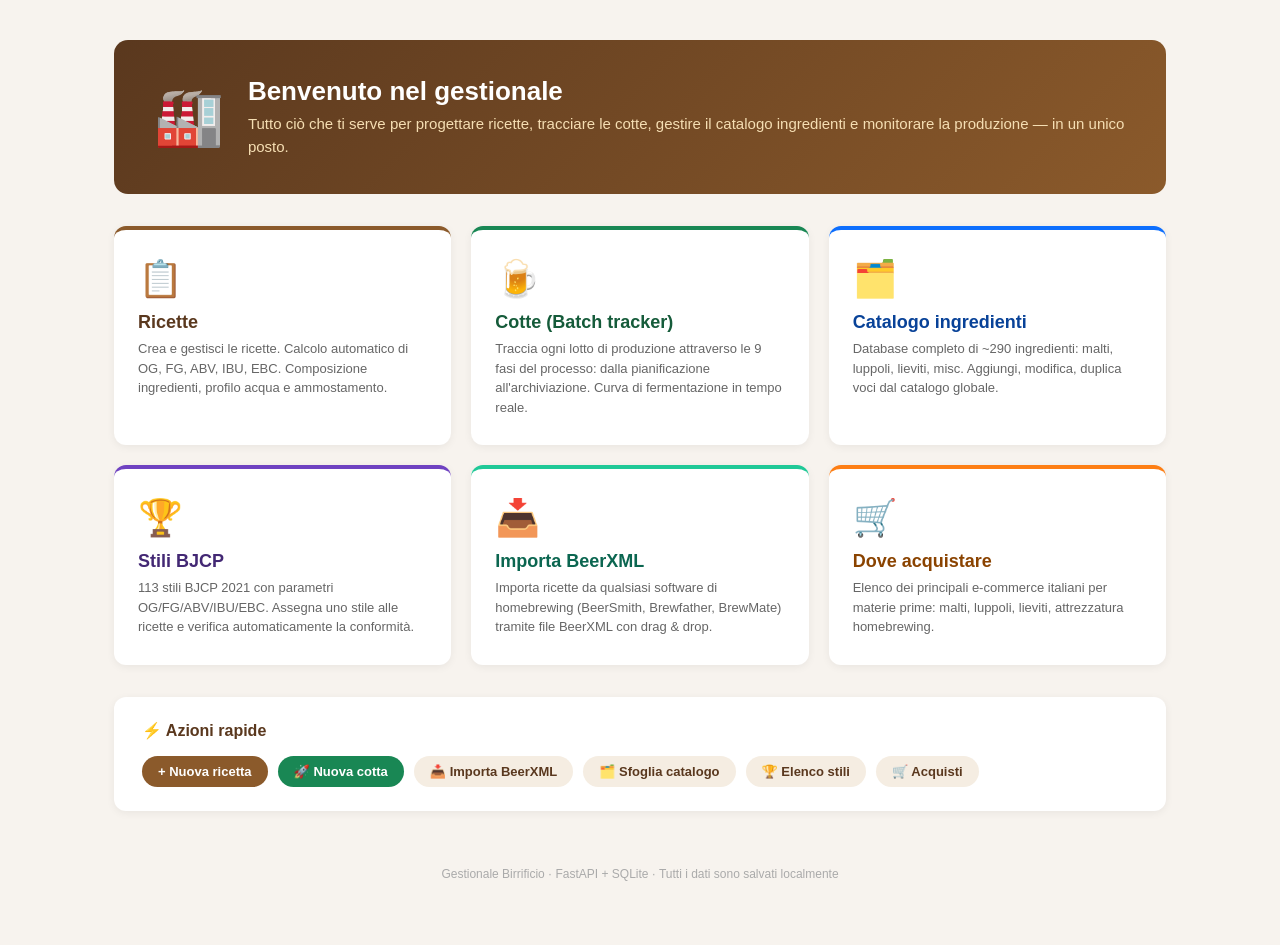
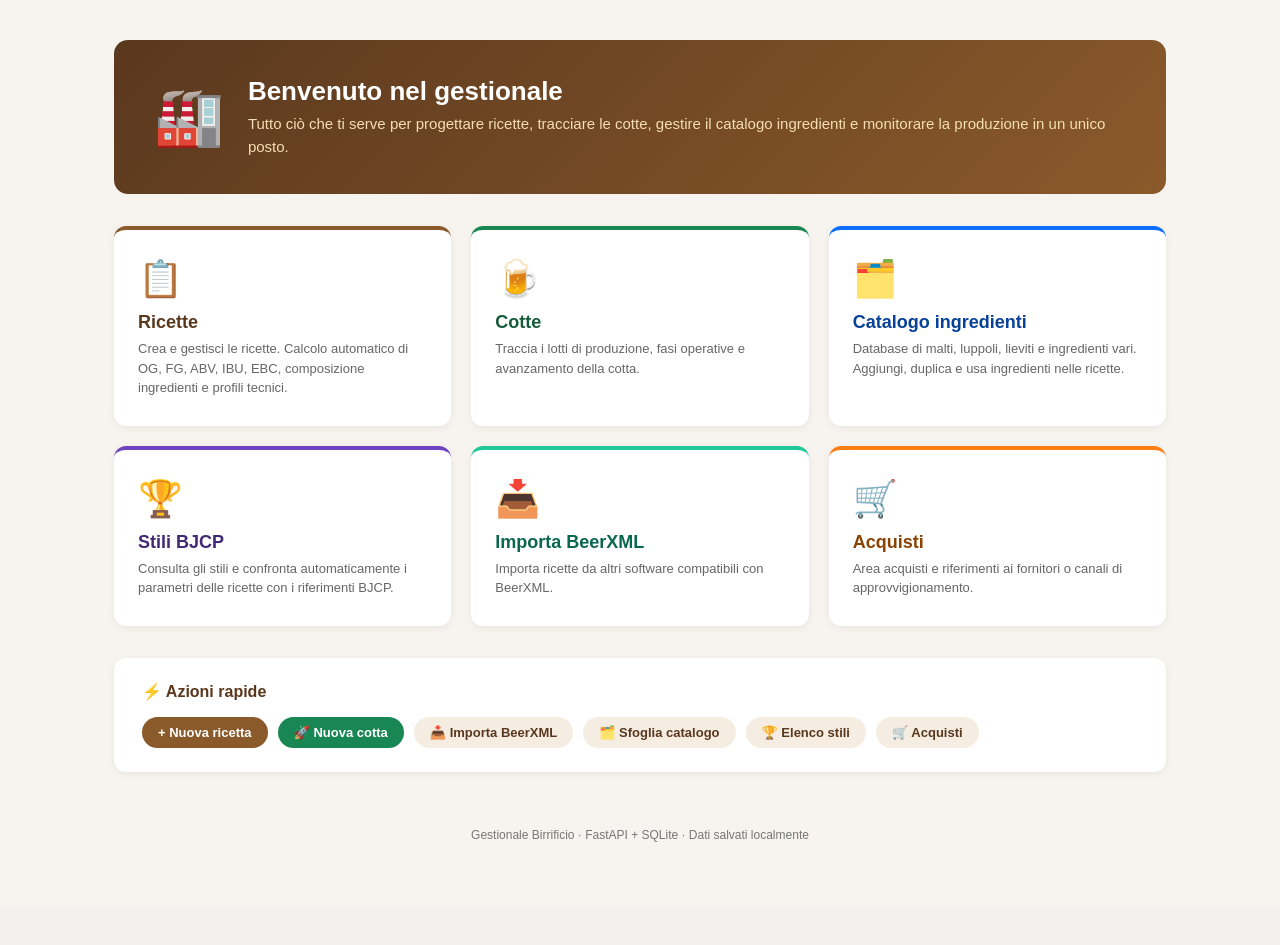
Before and after one commit to smaranghi-spec/Gestionale-Birra, a FastAPI app: page / in a window 1280 px wide. Shown: the part 69-1014 px from the top of the page. After the commit the page ends 911 px from the top, so only its background shows below. Run offline with FastAPI, Linux system fonts and the light colour scheme.

Commit message:
Update home.html

```diff
--- a/templates/home.html
+++ b/templates/home.html
@@ -101,7 +101,7 @@
 
         .footer-note {
             text-align: center;
-            color: #aaa;
+            color: #777;
             font-size: 12px;
             padding: 24px 0;
         }
@@ -123,7 +123,7 @@
         <div class="hero-icon">🏭</div>
         <div>
             <h2>Benvenuto nel gestionale</h2>
-            <p>Tutto ciò che ti serve per progettare ricette, tracciare le cotte, gestire il catalogo ingredienti e monitorare la produzione — in un unico posto.</p>
+            <p>Tutto ciò che ti serve per progettare ricette, tracciare le cotte, gestire il catalogo ingredienti e monitorare la produzione in un unico posto.</p>
         </div>
     </div>
 
@@ -132,37 +132,37 @@
         <a href="/ricette/html" class="module-card">
             <div class="module-icon">📋</div>
             <div class="module-title">Ricette</div>
-            <div class="module-desc">Crea e gestisci le ricette. Calcolo automatico di OG, FG, ABV, IBU, EBC. Composizione ingredienti, profilo acqua e ammostamento.</div>
+            <div class="module-desc">Crea e gestisci le ricette. Calcolo automatico di OG, FG, ABV, IBU, EBC, composizione ingredienti e profili tecnici.</div>
         </a>
 
         <a href="/cotte" class="module-card green">
             <div class="module-icon">🍺</div>
-            <div class="module-title">Cotte (Batch tracker)</div>
-            <div class="module-desc">Traccia ogni lotto di produzione attraverso le 9 fasi del processo: dalla pianificazione all'archiviazione. Curva di fermentazione in tempo reale.</div>
+            <div class="module-title">Cotte</div>
+            <div class="module-desc">Traccia i lotti di produzione, fasi operative e avanzamento della cotta.</div>
         </a>
 
-        <a href="/catalogo" class="module-card blue">
+        <a href="/catalogo/ingredienti" class="module-card blue">
             <div class="module-icon">🗂️</div>
             <div class="module-title">Catalogo ingredienti</div>
-            <div class="module-desc">Database completo di ~290 ingredienti: malti, luppoli, lieviti, misc. Aggiungi, modifica, duplica voci dal catalogo globale.</div>
+            <div class="module-desc">Database di malti, luppoli, lieviti e ingredienti vari. Aggiungi, duplica e usa ingredienti nelle ricette.</div>
         </a>
 
         <a href="/stili" class="module-card purple">
             <div class="module-icon">🏆</div>
             <div class="module-title">Stili BJCP</div>
-            <div class="module-desc">113 stili BJCP 2021 con parametri OG/FG/ABV/IBU/EBC. Assegna uno stile alle ricette e verifica automaticamente la conformità.</div>
+            <div class="module-desc">Consulta gli stili e confronta automaticamente i parametri delle ricette con i riferimenti BJCP.</div>
         </a>
 
         <a href="/importa/beerxml" class="module-card teal">
             <div class="module-icon">📥</div>
             <div class="module-title">Importa BeerXML</div>
-            <div class="module-desc">Importa ricette da qualsiasi software di homebrewing (BeerSmith, Brewfather, BrewMate) tramite file BeerXML con drag &amp; drop.</div>
+            <div class="module-desc">Importa ricette da altri software compatibili con BeerXML.</div>
         </a>
 
         <a href="/acquisti" class="module-card orange">
             <div class="module-icon">🛒</div>
-            <div class="module-title">Dove acquistare</div>
-            <div class="module-desc">Elenco dei principali e-commerce italiani per materie prime: malti, luppoli, lieviti, attrezzatura homebrewing.</div>
+            <div class="module-title">Acquisti</div>
+            <div class="module-desc">Area acquisti e riferimenti ai fornitori o canali di approvvigionamento.</div>
         </a>
 
     </div>
@@ -173,14 +173,14 @@
             <a href="/ricette/html" class="ql-btn primary">+ Nuova ricetta</a>
             <a href="/cotte/nuova" class="ql-btn green">🚀 Nuova cotta</a>
             <a href="/importa/beerxml" class="ql-btn">📥 Importa BeerXML</a>
-            <a href="/catalogo" class="ql-btn">🗂️ Sfoglia catalogo</a>
+            <a href="/catalogo/ingredienti" class="ql-btn">🗂️ Sfoglia catalogo</a>
             <a href="/stili" class="ql-btn">🏆 Elenco stili</a>
             <a href="/acquisti" class="ql-btn">🛒 Acquisti</a>
         </div>
     </div>
 
     <div class="footer-note">
-        Gestionale Birrificio · FastAPI + SQLite · Tutti i dati sono salvati localmente
+        Gestionale Birrificio · FastAPI + SQLite · Dati salvati localmente
     </div>
 
 </div>
```
